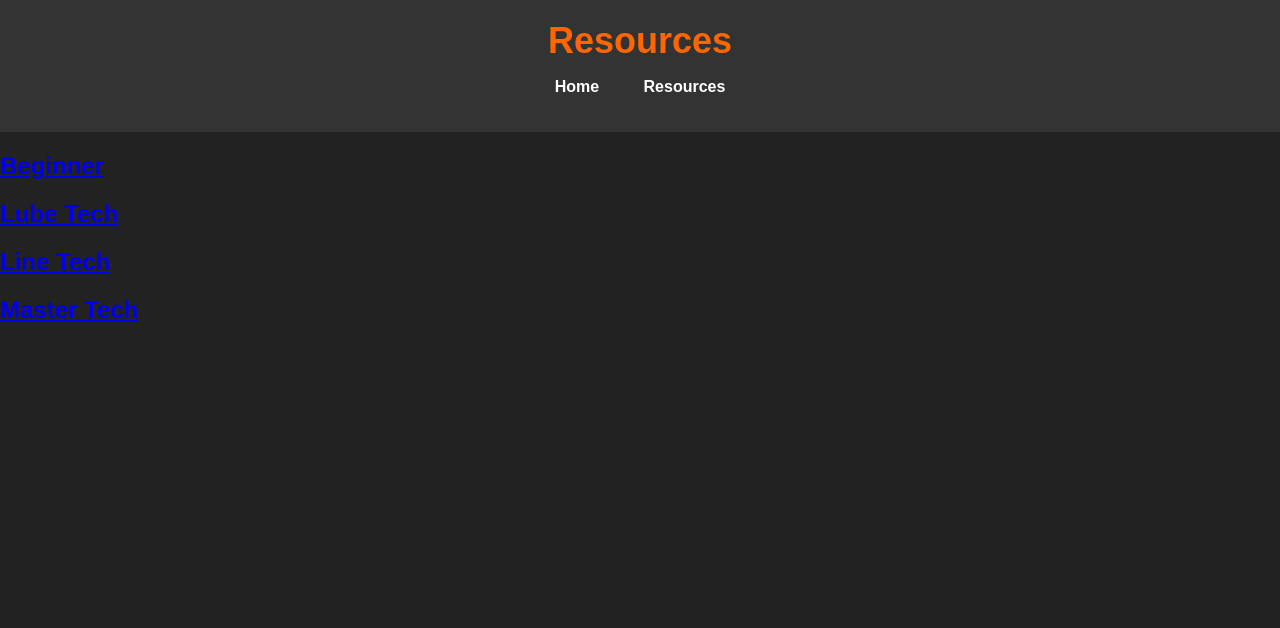
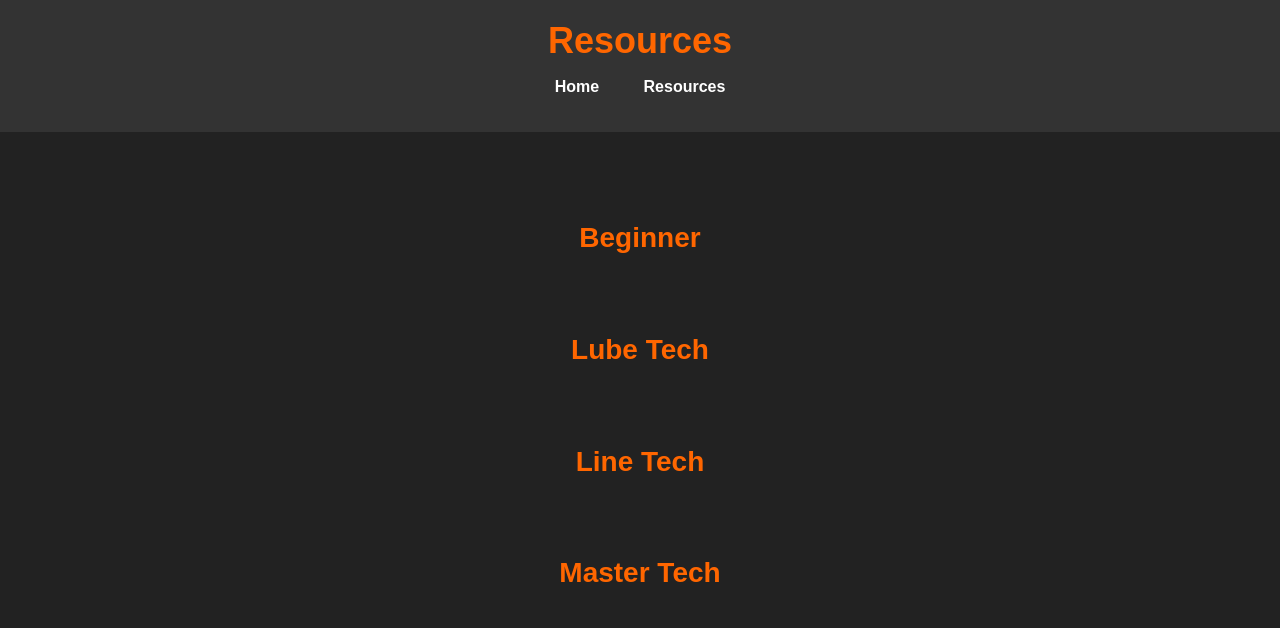
Before and after one commit to Jmerello/Gearheadresources, a PHP site: page /resources.html in a window 1280 px wide. Shown: the top 628 px of the page. Run offline with PHP 8.4, Linux system fonts and the light colour scheme.

Commit message:
Update style.css

```diff
--- a/style.css
+++ b/style.css
@@ -81,6 +81,28 @@ nav ul li a:hover {
     border-radius: 10px;
 }
 
+.resource-sections {
+    display: flex;
+    flex-direction: column;
+    align-items: center;
+    margin: 50px 0;
+}
+
+.resource-category {
+    margin: 20px 0;
+}
+
+.resource-category h2 a {
+    color: #ff6600;
+    text-decoration: none;
+    font-size: 28px;
+    transition: color 0.3s;
+}
+
+.resource-category h2 a:hover {
+    color: #ffd700;  /* Bright yellow on hover */
+}
+
 footer {
     background-color: #333;
     text-align: center;
```
